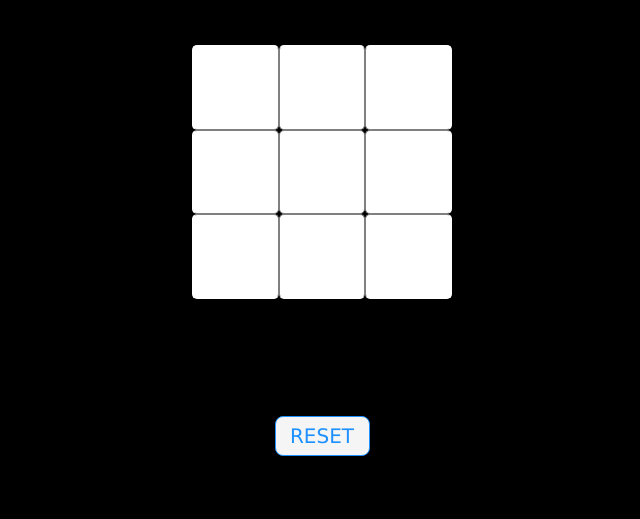
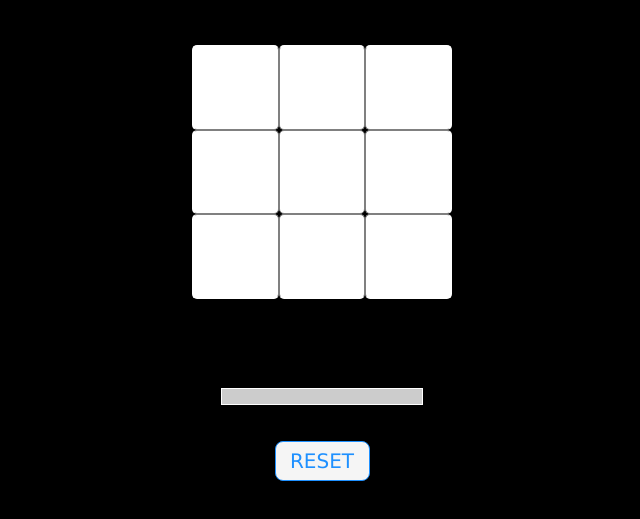
Before and after one commit to iamneo-production/fbfdafecffedca304677961efdcbcabeone, a plain HTML site: page public/index.html in a window 1280 px wide. Shown: the part 113-632 px from the top of the page, without its empty margins (318-958 px from the left). Drawn offline with Linux system fonts and the light colour scheme.

Commit message:
Backup Commit

```diff
--- a/public/style.css
+++ b/public/style.css
@@ -108,9 +108,16 @@ p {
 #print {
 	font-family: Verdana,
 		Geneva, Tahoma, sans-serif;
-	color: dodgerblue;
-	font-size: 20px;
+	color: rgb(2, 9, 17);
+	font-size: 25px;
 }
+.result-container {
+	background-color: rgba(255, 255, 255, 0.8);
+	border: 1px solid #fff;
+	max-width: 200px;
+	margin: 0 auto;
+	text-align: center;
+  }
 
 /* Main Container */
 #main {
```
Also changed, not shown: public/index.html (+1 -1 lines).
